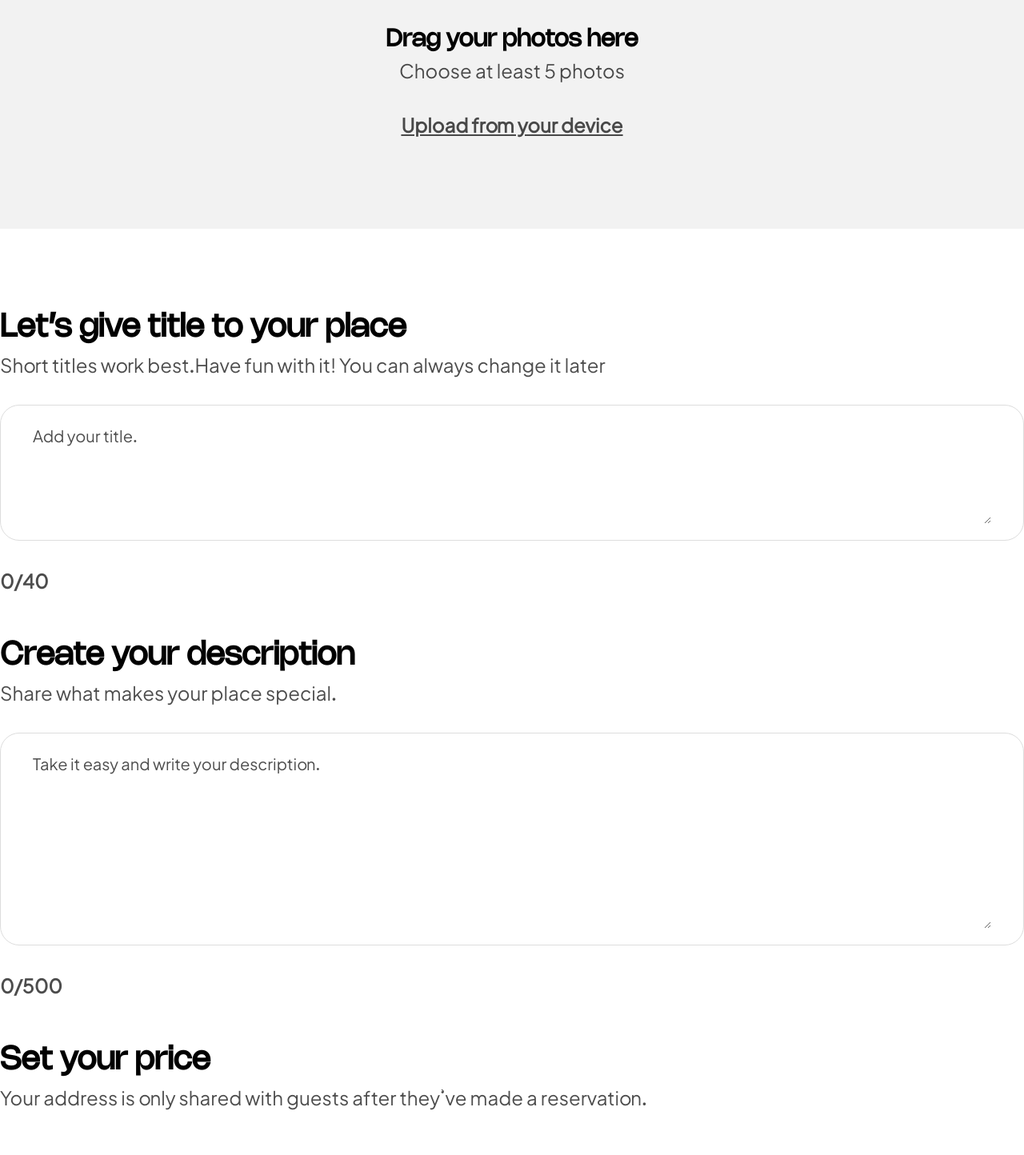
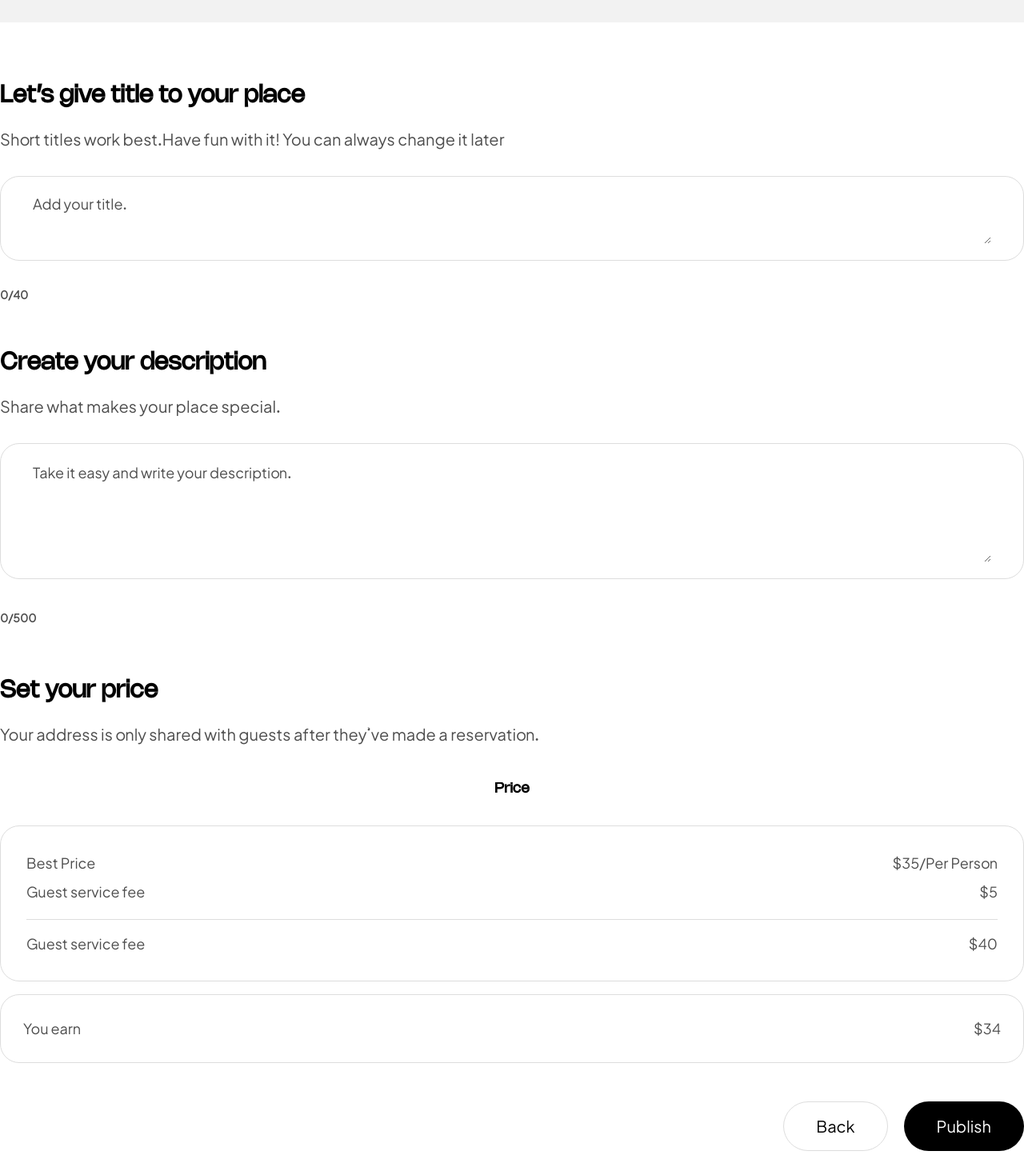
Before and after one commit to RaimaAftab95/outworkx, a React (Vite) app: page /create-space in a window 1280 px wide. Shown: the part 600-2044 px from the top of the page at 80% size. Built offline with nearby package versions, Linux system fonts and the light colour scheme.

Commit message:
CU-86epn9cfb-scaledown-create-space

```diff
--- a/src/components/create-space/SpaceMoreInformation.jsx
+++ b/src/components/create-space/SpaceMoreInformation.jsx
@@ -8,13 +8,13 @@ import Button from '../ui/Button';
 import Error from '../ui/Error';
 import InputBox from '../ui/InputBox';
 
-const SpaceMoreInformation = ({
+export default function SpaceMoreInformation({
   setActiveTab,
   setSpaceDetails,
   spaceDetails,
   isPending,
   createSpace
-}) => {
+}) {
   const [name, setName] = useState('');
   const [description, setDescription] = useState('');
   const [images, setImages] = useState([]);
@@ -26,7 +26,7 @@ const SpaceMoreInformation = ({
   const { user } = auth || {};
 
   // handle selecte images
-  const handleFileChange = async e => {
+  const handleFileChange = async (e) => {
     const files = e.target.files;
     setImages(files);
   };
@@ -48,12 +48,12 @@ const SpaceMoreInformation = ({
   const { mutate, isPending: isUploading } = useMutation({
     mutationKey: ['upload-images'],
     mutationFn: uploadImagesHandler,
-    onSuccess: async data => {
+    onSuccess: async (data) => {
       console.log('data', data);
       setSpaceImages(data?.data?.media);
       toast.success('Space Images Upload Successfull.');
     },
-    onError: async error => {
+    onError: async (error) => {
       console.log('error', error);
     }
   });
@@ -66,7 +66,7 @@ const SpaceMoreInformation = ({
   }, [images, mutate]);
 
   // submit handler
-  const submitHandler = e => {
+  const submitHandler = (e) => {
     e.preventDefault();
 
     // check validation
@@ -89,7 +89,7 @@ const SpaceMoreInformation = ({
     }
 
     // generate gellary images
-    const galleryImages = spaceImages?.map(image => ({
+    const galleryImages = spaceImages?.map((image) => ({
       type: 'image',
       url: image
     }));
@@ -147,23 +147,23 @@ const SpaceMoreInformation = ({
   return (
     <div>
       <Heading>Add some photos of your place</Heading>
-      <p className="mt-2 text-2xl font-medium leading-9">
+      <p className="mt-2 text-xl font-medium">
         {`You'll`} need 5 photos to get started. You can add more or make
         changes later.
       </p>
 
       <form onSubmit={submitHandler} className="mt-14">
-        <div className="relative flex flex-col items-center justify-center bg-[#F2F2F2] py-28 text-center">
-          <div className="flex w-full justify-center">
+        <div className="relative flex w-full flex-col items-center justify-center bg-[#F2F2F2] p-20 text-center">
+          <div className="flex w-20 justify-center">
             <img src="/images/icons/image.png" alt="icon" />
           </div>
-          <h4 className="mt-20 text-3xl leading-10">Drag your photos here</h4>
-          <span className="text-2xl font-medium leading-9">
+          <h4 className="mt-2 text-xl">Drag your photos here</h4>
+          <span className="mt-1 text-lg font-medium">
             Choose at least 5 photos
           </span>
           <label
             htmlFor="images"
-            className="mt-8 cursor-pointer text-2xl font-bold leading-9 underline"
+            className="mt-1 cursor-pointer text-xl font-bold underline"
           >
             Upload from your device
           </label>
@@ -186,15 +186,15 @@ const SpaceMoreInformation = ({
 
         {spaceImages?.length > 0 && (
           <div className="grid gap-8 sm:grid-cols-2 md:grid-cols-3 lg:grid-cols-4">
-            {spaceImages?.map(image => (
+            {spaceImages?.map((image) => (
               <img key={image} className="rounded-xl" src={image} alt={image} />
             ))}
           </div>
         )}
 
-        <div className="mt-20">
+        <div className="mt-8">
           <Heading>Let’s give title to your place</Heading>
-          <p className="mt-2 text-2xl font-medium leading-9">
+          <p className="mt-1 text-xl font-medium">
             Short titles work best.Have fun with it! You can always change it
             later
           </p>
@@ -204,12 +204,12 @@ const SpaceMoreInformation = ({
               name=""
               id=""
               value={name}
-              onChange={e => setName(e.target.value)}
+              onChange={(e) => setName(e.target.value)}
               placeholder="Add your title."
-              className="h-32 w-full text-xl font-medium leading-9 text-primary/70 outline-none placeholder:text-primary/70"
+              className="h-16 w-full text-lg font-medium text-primary/70 outline-none placeholder:text-primary/70"
             ></textarea>
           </InputBox>
-          <span className="mt-8 block text-2xl font-bold leading-9">
+          <span className="mt-8 block text-sm font-bold">
             {name?.length}/40
           </span>
           {name?.length > 40 && (
@@ -218,9 +218,9 @@ const SpaceMoreInformation = ({
           <Error>{errors?.name}</Error>
         </div>
 
-        <div className="mt-14">
+        <div className="mt-10">
           <Heading>Create your description</Heading>
-          <p className="mt-2 text-2xl font-medium leading-9">
+          <p className="mt-1 text-xl font-medium">
             Share what makes your place special.
           </p>
 
@@ -229,12 +229,12 @@ const SpaceMoreInformation = ({
               name=""
               id=""
               value={description}
-              onChange={e => setDescription(e.target.value)}
+              onChange={(e) => setDescription(e.target.value)}
               placeholder="Take it easy and write your description."
-              className="h-56 w-full text-xl font-medium leading-9 text-primary/70 outline-none placeholder:text-primary/70"
+              className="h-32 w-full text-lg font-medium leading-8 text-primary/70 outline-none placeholder:text-primary/70"
             ></textarea>
           </InputBox>
-          <span className="mt-8 block text-2xl font-bold leading-9">
+          <span className="mt-8 block text-sm font-bold leading-8">
             {description?.length}/500
           </span>
           {description?.length > 500 && (
@@ -243,67 +243,57 @@ const SpaceMoreInformation = ({
           <Error>{errors?.description}</Error>
         </div>
 
-        <div className="mt-14">
+        <div className="mt-10">
           <Heading>Set your price</Heading>
-          <p className="mt-2 text-2xl font-medium leading-9">
+          <p className="mt-1 text-xl font-medium">
             Your address is only shared with guests after they’ve made a
             reservation.
           </p>
 
-          <div className="mt-14">
+          <div className="mt-10">
             <input
               type="text"
               placeholder="Price"
-              className="font-nohemi w-full border-none bg-transparent text-center text-8xl font-bold text-primary outline-none placeholder:text-primary"
+              className="font-nohemi w-full border-none bg-transparent text-center text-lg font-bold text-primary outline-none placeholder:text-primary"
             />
           </div>
 
-          <div className="mt-12 rounded-3xl border border-gray px-8 py-12">
+          <div className="mt-8 rounded-3xl border border-gray px-8 py-8">
             <div className="flex flex-col gap-2 border-b border-gray pb-5">
               <div className="flex flex-wrap items-center justify-between gap-5">
-                <span className="text-2xl font-medium leading-9">
-                  Best Price
-                </span>
-                <span className="text-2xl font-medium leading-9">
-                  $35/Per Person
-                </span>
+                <span className="text-lg font-medium">Best Price</span>
+                <span className="text-lg font-medium">$35/Per Person</span>
               </div>
               <div className="flex flex-wrap items-center justify-between gap-5">
-                <span className="text-2xl font-medium leading-9">
-                  Guest service fee
-                </span>
-                <span className="text-2xl font-medium leading-9">$5</span>
+                <span className="text-lg font-medium">Guest service fee</span>
+                <span className="text-lg font-medium">$5</span>
               </div>
             </div>
 
-            <div className="mt-6 flex flex-wrap items-center justify-between gap-5">
-              <span className="text-2xl font-extrabold leading-9">
-                Guest service fee
-              </span>
-              <span className="text-2xl font-medium leading-9">$40</span>
+            <div className="mt-4 flex flex-wrap items-center justify-between gap-5">
+              <span className="text-lg font-medium">Guest service fee</span>
+              <span className="text-lg font-medium">$40</span>
             </div>
           </div>
 
-          <div className="mt-6 rounded-3xl border border-gray p-7">
+          <div className="mt-4 rounded-3xl border border-gray p-7">
             <div className="flex flex-wrap items-center justify-between gap-5">
-              <span className="text-2xl font-extrabold leading-9">
-                You earn
-              </span>
-              <span className="text-2xl font-extrabold leading-9">$34</span>
+              <span className="text-lg font-medium">You earn</span>
+              <span className="text-lg font-medium">$34</span>
             </div>
           </div>
         </div>
 
-        <div className="mt-24 flex justify-end gap-5">
+        <div className="mt-12 flex justify-end gap-5">
           <Button
-            className="px-14"
+            className="px-10"
             variant="secondary"
             onClick={() => setActiveTab(1)}
           >
             Back
           </Button>
           <Button
-            className="px-14"
+            className="px-10"
             disabled={isPending || isUploading}
             type="submit"
             loading={isPending}
@@ -314,6 +304,4 @@ const SpaceMoreInformation = ({
       </form>
     </div>
   );
-};
-
-export default SpaceMoreInformation;
+}
--- a/src/components/shared/Heading.jsx
+++ b/src/components/shared/Heading.jsx
@@ -1,9 +1,7 @@
-const Heading = ({ children }) => {
+export default function Heading({ children }) {
   return (
-    <h2 className="text-3xl leading-9 sm:text-4xl sm:leading-10 md:text-customSize md:leading-10">
+    <h2 className="text-xl leading-7 sm:text-2xl sm:leading-8 md:text-3xl md:leading-custom72px">
       {children}
     </h2>
   );
-};
-
-export default Heading;
+}
```
Also changed, not shown: src/components/create-space/SpaceInformation.jsx (+73 -56 lines).
